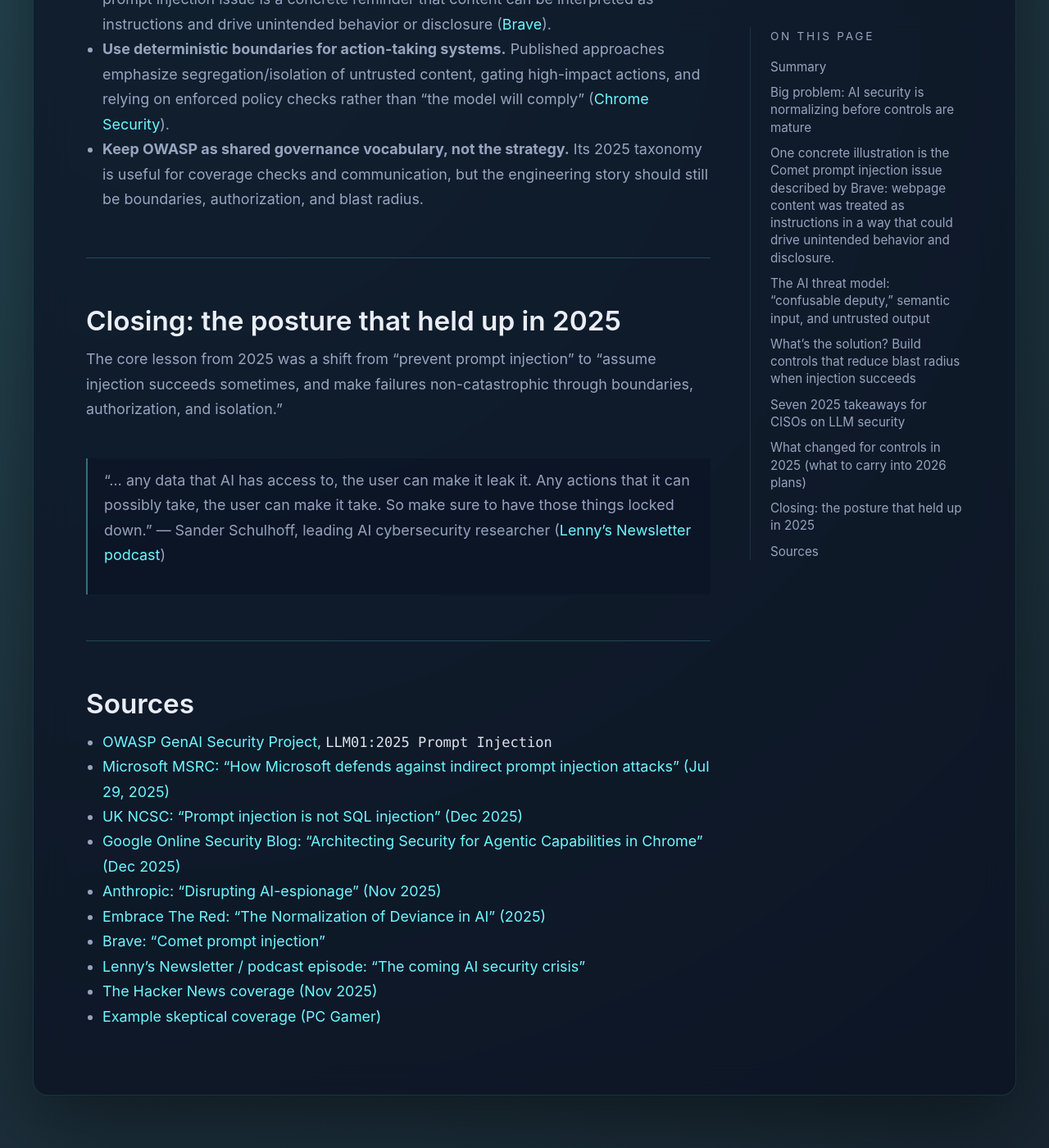
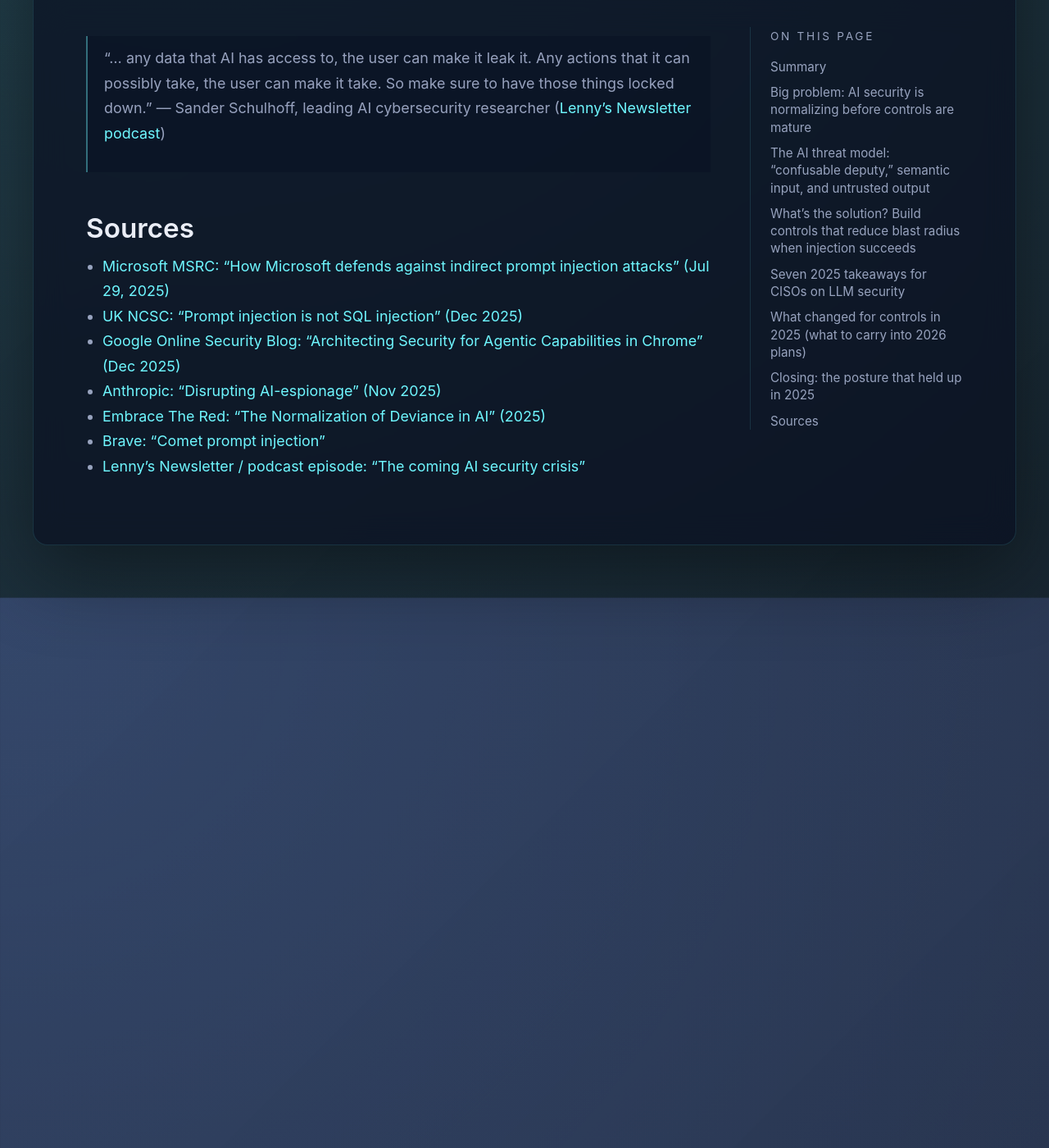
Before and after one commit to polarskyinc/polarsky.ai, a Jekyll site: the page built from _posts/2025-01-07-llm-security-in-review.md, in a window 1280 px wide and 1400 px high, scrolled down 5503 px. Shown: the whole window at 82% size. Built offline with Jekyll 4.4.1, drawn with Linux system fonts in a browser that asks for light colours.

Commit message:
Tighten post meta styling and prune sources

```diff
--- a/_posts/2025-01-07-llm-security-in-review.md
+++ b/_posts/2025-01-07-llm-security-in-review.md
@@ -7,16 +7,12 @@
 
 So, looking back on 2025: what did we learn about LLM security?
 
----
-
 ## Summary
 
 - **Deployment is outpacing mature security controls.** Organizations can normalize insecure or unreliable AI behavior because “nothing catastrophic has happened yet,” even as assistants gain access to more data and more actions—what Johann Rehberger calls “[normalization of deviance](https://embracethered.com/blog/posts/2025/the-normalization-of-deviance-in-ai/).”
 - **Indirect prompt injection is the operational threat model** for enterprise assistants: adversarial instructions arrive via content the model is asked to read (web pages, emails, files), not just via user prompts, as described by [Microsoft MSRC](https://www.microsoft.com/en-us/msrc/blog/2025/07/how-microsoft-defends-against-indirect-prompt-injection-attacks).
 - **Agentic browsing made “drive-by” failures plausible.** The Comet prompt injection issue is a concrete illustration of untrusted web content being treated as instructions in [Brave’s write-up](https://brave.com/blog/comet-prompt-injection/).
 - **2025 guidance converged on deterministic boundary controls.** Isolation of untrusted content, gating high-impact actions, and downstream authorization checks are replacing “prompt-only” security arguments, as reflected in Chrome’s published [agent security architecture](https://security.googleblog.com/2025/12/architecting-security-for-agentic.html).
-
----
 
 ## Big problem: AI security is normalizing before controls are mature
 
@@ -31,7 +27,6 @@
 That combination shifts impact from reputational harm (“chatbot said something wrong”) toward conventional security outcomes such as data exposure and unauthorized actions (especially when the system operates with user credentials).
 
 One concrete illustration is the Comet prompt injection issue described by [Brave](https://brave.com/blog/comet-prompt-injection/): webpage content was treated as instructions in a way that could drive unintended behavior and disclosure.
----
 
 ## The AI threat model: “confusable deputy,” semantic input, and untrusted output
 
@@ -43,8 +38,6 @@
 
 The UK NCSC framing is useful for security decision-making: treat prompt injection less like SQL injection and more like exploiting an inherently “confusable deputy,” which pushes design toward impact reduction and boundary controls ([UK NCSC](https://www.ncsc.gov.uk/blog-post/prompt-injection-is-not-sql-injection)).
 
----
-
 ## What’s the solution? Build controls that reduce blast radius when injection succeeds
 
 The most defensible 2025 posture was not “we prevented injection,” but “when injection happens, it can’t silently exfiltrate data or perform high-impact actions.” In practice, that means emphasizing deterministic boundary controls over probabilistic behavior (see Chrome’s [agent security architecture](https://security.googleblog.com/2025/12/architecting-security-for-agentic.html)).
@@ -55,8 +48,6 @@
 - **Separate read paths from write paths.** Treat retrieval as privileged; treat state-changing tool calls as higher risk; require approvals for high-impact actions.
 - **Treat model output as untrusted.** Validate/sanitize before passing output into interpreters (HTML/JS/SQL/shell/config); prefer structured outputs and strict parsing.
 - **Instrument and respond like any other privileged system.** Log retrieval decisions and tool invocations; build detection and incident response around anomalous export/tool use.
-
----
 
 ## Seven 2025 takeaways for CISOs on LLM security
 
@@ -81,8 +72,6 @@
 ### 7) “AI-orchestrated ops” signals emerged, but risk should be calibrated from primary sources
 There is credible reporting of agentic usage in cyber operations and also credible skepticism about what is actually new; this is a case where CISOs should read primary sources and update assumptions incrementally ([Anthropic](https://www.anthropic.com/news/disrupting-AI-espionage)).
 
----
-
 ## What changed for controls in 2025 (what to carry into 2026 plans)
 
 Most “best practice” controls for access control, least privilege, and logging were not invented in 2025. What changed in 2025 is that major examples and guidance started converging on a smaller set of priorities for agentic systems:
@@ -91,19 +80,14 @@
 - **Use deterministic boundaries for action-taking systems.** Published approaches emphasize segregation/isolation of untrusted content, gating high-impact actions, and relying on enforced policy checks rather than “the model will comply” ([Chrome Security](https://security.googleblog.com/2025/12/architecting-security-for-agentic.html)).
 - **Keep OWASP as shared governance vocabulary, not the strategy.** Its 2025 taxonomy is useful for coverage checks and communication, but the engineering story should still be boundaries, authorization, and blast radius.
 
----
-
 ## Closing: the posture that held up in 2025
 
 The core lesson from 2025 was a shift from “prevent prompt injection” to “assume injection succeeds sometimes, and make failures non-catastrophic through boundaries, authorization, and isolation.”
 
 > “... any data that AI has access to, the user can make it leak it. Any actions that it can possibly take, the user can make it take. So make sure to have those things locked down.” — Sander Schulhoff, leading AI cybersecurity researcher ([Lenny’s Newsletter podcast](https://www.lennysnewsletter.com/p/the-coming-ai-security-crisis))
 
----
-
 ## Sources
 
-- [OWASP GenAI Security Project, `LLM01:2025 Prompt Injection`](https://genai.owasp.org/llmrisk/llm01-prompt-injection/)
 - [Microsoft MSRC: “How Microsoft defends against indirect prompt injection attacks” (Jul 29, 2025)](https://www.microsoft.com/en-us/msrc/blog/2025/07/how-microsoft-defends-against-indirect-prompt-injection-attacks)
 - [UK NCSC: “Prompt injection is not SQL injection” (Dec 2025)](https://www.ncsc.gov.uk/blog-post/prompt-injection-is-not-sql-injection)
 - [Google Online Security Blog: “Architecting Security for Agentic Capabilities in Chrome” (Dec 2025)](https://security.googleblog.com/2025/12/architecting-security-for-agentic.html)
@@ -111,5 +95,3 @@
 - [Embrace The Red: “The Normalization of Deviance in AI” (2025)](https://embracethered.com/blog/posts/2025/the-normalization-of-deviance-in-ai/)
 - [Brave: “Comet prompt injection”](https://brave.com/blog/comet-prompt-injection/)
 - [Lenny’s Newsletter / podcast episode: “The coming AI security crisis”](https://www.lennysnewsletter.com/p/the-coming-ai-security-crisis?utm_source=post-email-title&publication_id=10845&post_id=181089452&utm_campaign=email-post-title&isFreemail=true&r=2vtaj&triedRedirect=true)
-- [The Hacker News coverage (Nov 2025)](https://thehackernews.com/2025/11/servicenow-ai-agents-can-be-tricked.html)
-- [Example skeptical coverage (PC Gamer)](https://www.pcgamer.com/software/ai/anthropic-reports-the-first-80-90-percent-ai-orchestrated-cyber-espionage-campaign-but-cybersecurity-critics-are-sceptical/)
--- a/assets/site.css
+++ b/assets/site.css
@@ -190,10 +190,10 @@
 
 .post-reading-time {
   margin: 0 0 20px;
-  font-size: 0.95rem;
-  font-weight: 500;
+  font-size: 0.85rem;
+  font-weight: 400;
   text-transform: uppercase;
-  letter-spacing: 0.12em;
+  letter-spacing: 0.18em;
   color: var(--text-muted);
 }
 
@@ -279,7 +279,7 @@
   border: none;
   height: 1px;
   background: rgba(111, 247, 255, 0.2);
-  margin: 32px 0;
+  margin: 16px 0;
 }
 
 .post a {
```
